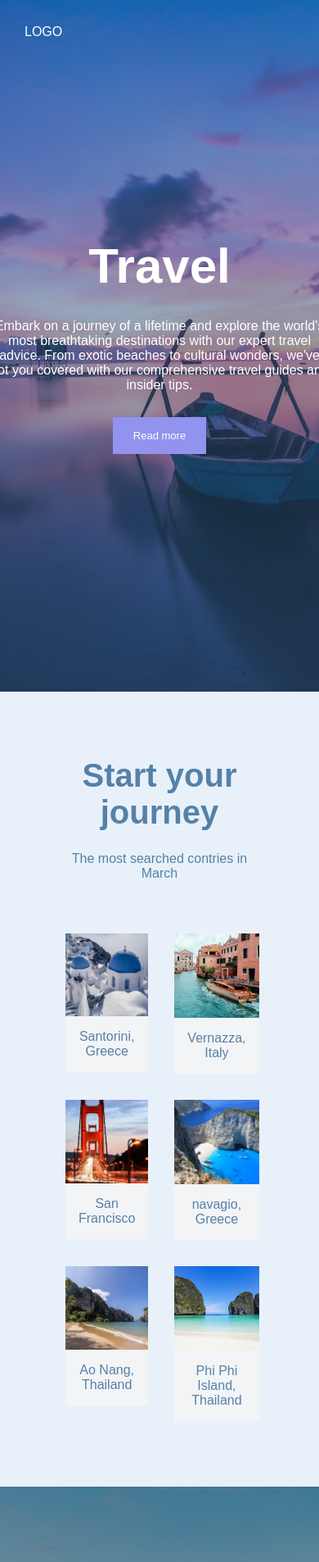
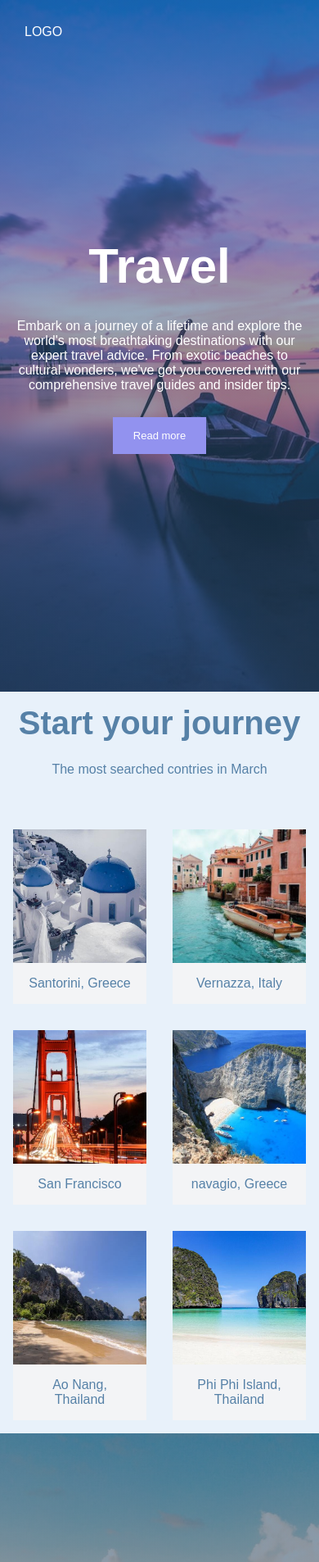
Before and after one commit to ezekuiel100/Travel-page, a plain HTML site: page index.html in a window 390 px wide. Shown: the top 1906 px of the page at 82% size. Drawn offline with Linux system fonts and the light colour scheme.

Commit message:
New commit

```diff
--- a/style.css
+++ b/style.css
@@ -66,7 +66,7 @@ header nav ul {
 }
 
 .home-text {
-  width: 26rem;
+  max-width: 26rem;
 }
 
 .home-text h1,
@@ -216,11 +216,19 @@ footer h3 {
   }
 
   .home {
-    padding: 0;
+    padding: 1rem;
     display: flex;
     flex-direction: column;
     justify-content: center;
     align-items: center;
     text-align: center;
   }
+
+  .countries {
+    padding: 1rem;
+  }
+
+  .discount-container {
+    margin-right: 0;
+  }
 }
```
